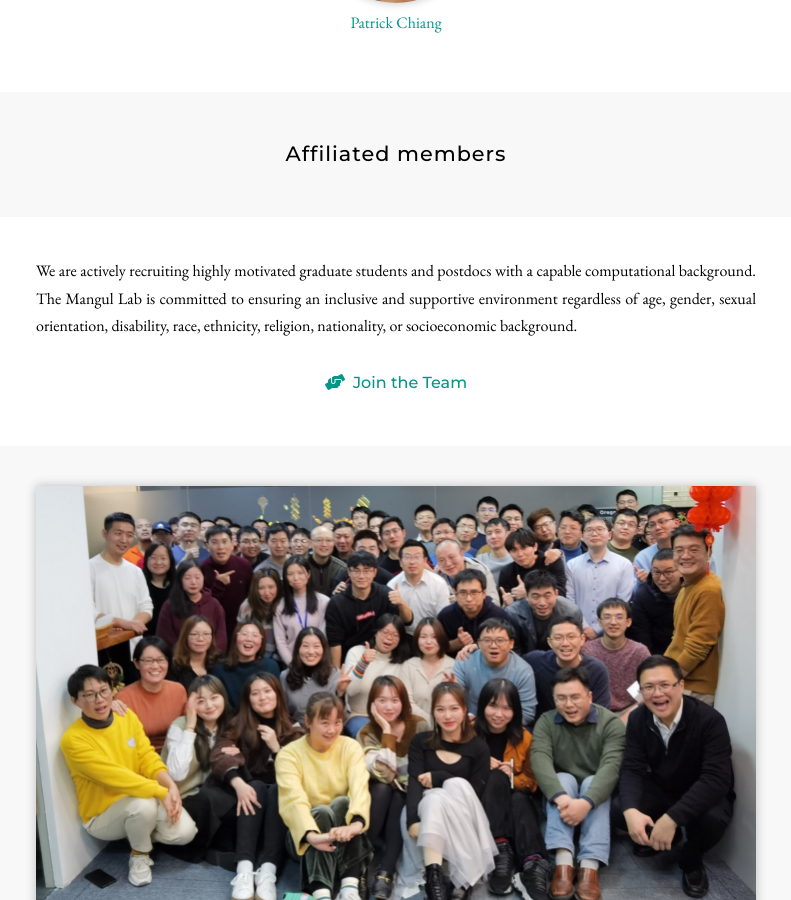
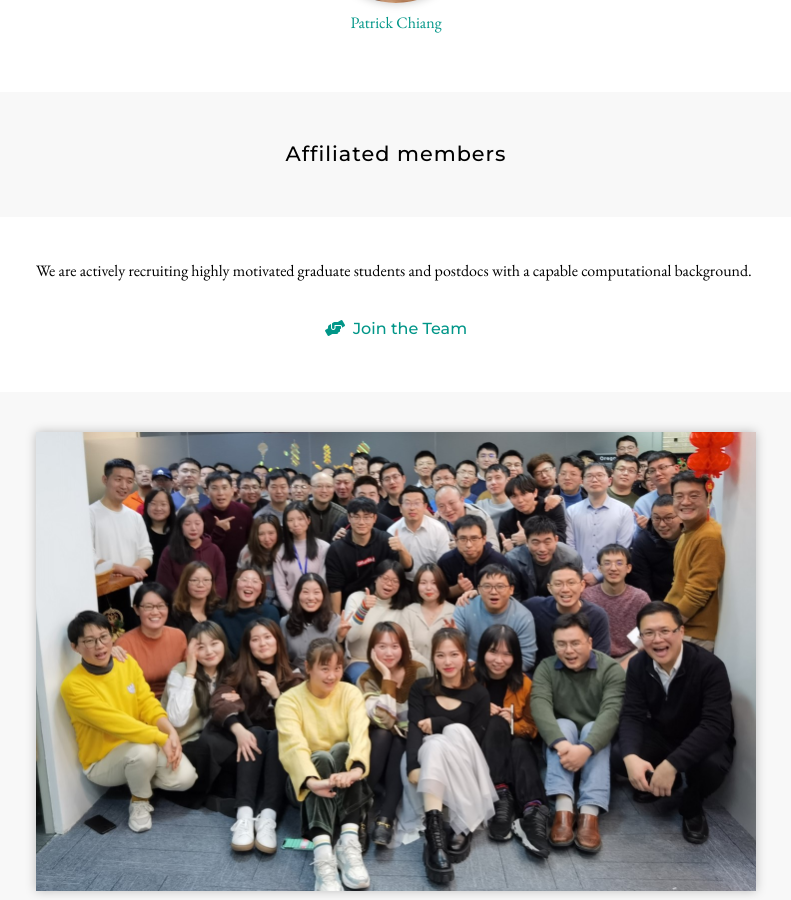
Before and after one commit to PatrickAIlab/PatrickAIlab.github.io, a Jekyll site: the page built from team/index.md, in a window 1280 px wide and 900 px high, scrolled down 508 px. Shown: the whole window, without its empty margins (244-1035 px from the left). Built offline with Jekyll 4.4.1, drawn with Linux system fonts in a browser that asks for light colours; nearby versions of some CDN libraries.

Commit message:
Update index.md

```diff
--- a/team/index.md
+++ b/team/index.md
@@ -34,7 +34,7 @@ Our diverse team is composed of a highly enthusiastic and collaborative research
 
 <!-- section break -->
 
-We are actively recruiting highly motivated graduate students and postdocs with a capable computational background. The Mangul Lab is committed to ensuring an inclusive and supportive environment regardless of age, gender, sexual orientation, disability, race, ethnicity, religion, nationality, or socioeconomic background.
+We are actively recruiting highly motivated graduate students and postdocs with a capable computational background.
 
 {%
   include big-link.html
```
